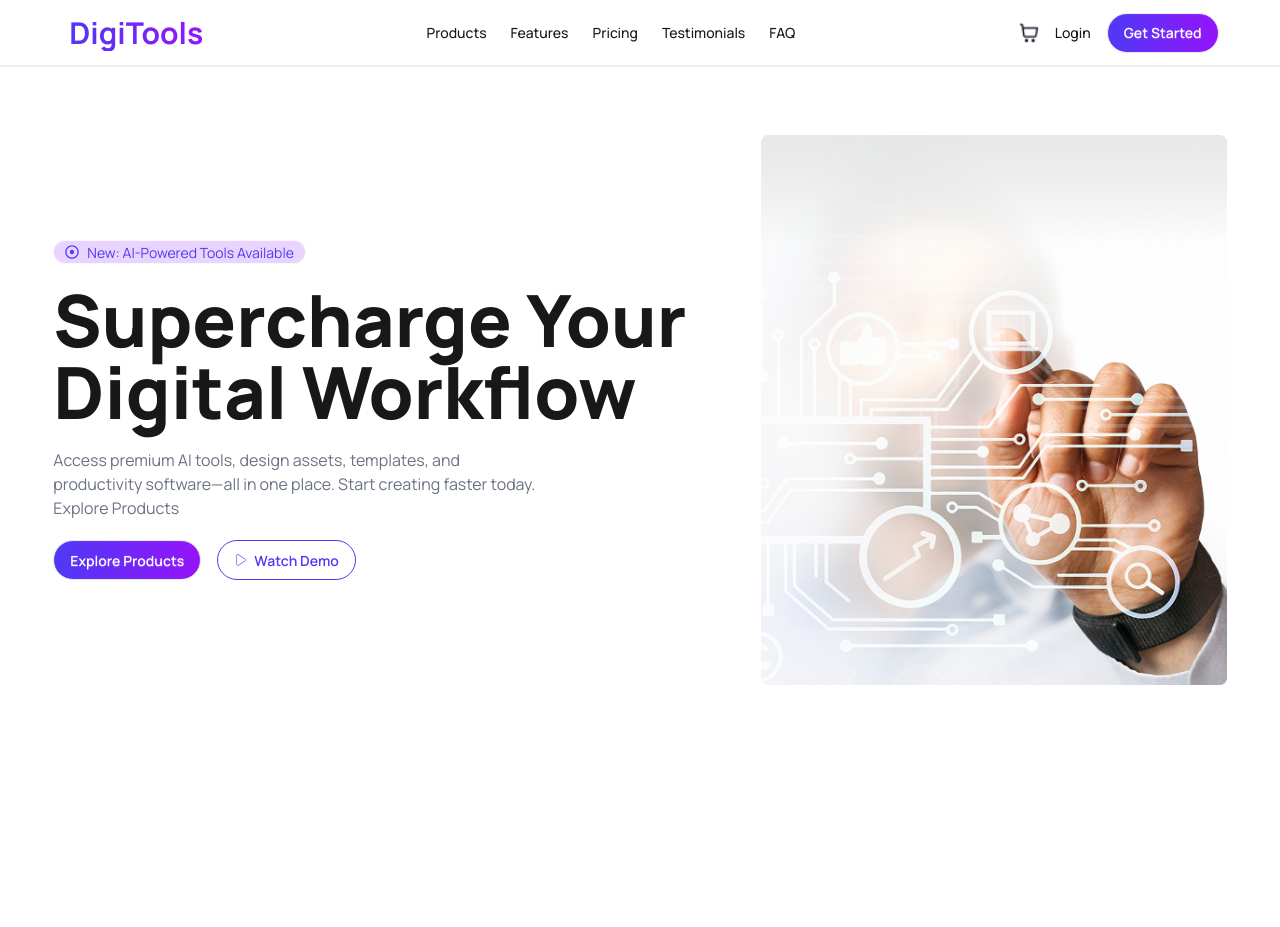
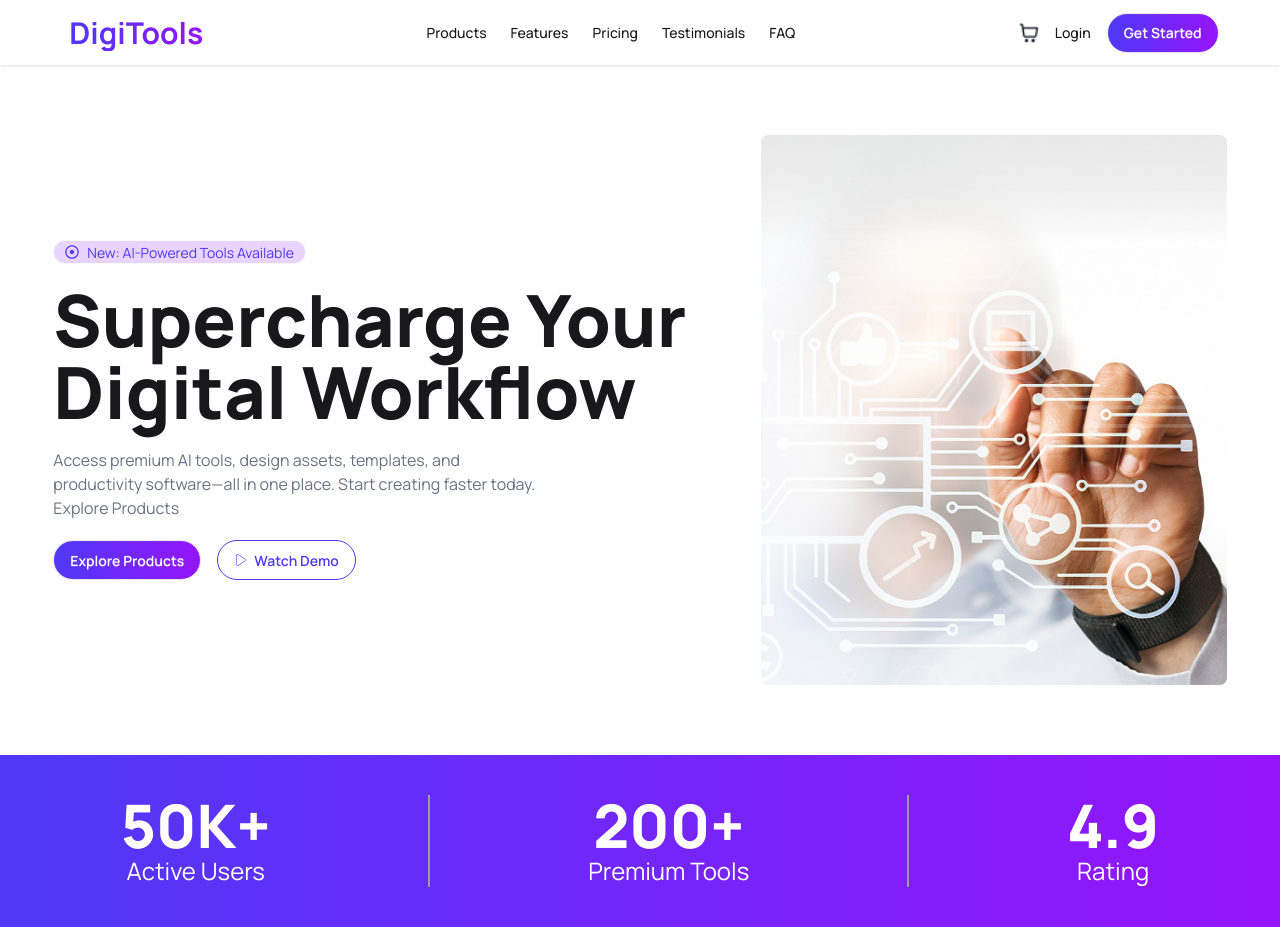
Before and after one commit to ashik-creates/B13-A06, a React (Vite) app: page / in a window 1280 px wide. Before the commit the page ends 800 px from the top, so only its background shows below. Built offline with nearby package versions, Linux system fonts and the light colour scheme.

Commit message:
added stats section

```diff
--- a/src/App.jsx
+++ b/src/App.jsx
@@ -1,5 +1,6 @@
 import './App.css'
 import Banner from './components/Banner/Banner'
+import Stats from './components/Statas/Stats'
 import NavBar from './components/NavBar/NavBar'
 
 function App() {
@@ -9,6 +10,7 @@ function App() {
     <>
       <NavBar></NavBar>
       <Banner></Banner>
+      <Stats></Stats>
     </>
   )
 }
--- a/src/components/Banner/Banner.jsx
+++ b/src/components/Banner/Banner.jsx
@@ -6,7 +6,7 @@ const Banner = () => {
   return (
     <div className="max-w-[95%] md:w-11/12 mx-auto min-h-162.5 flex items-center justify-center mt-5">
       <div className="flex flex-col md:grid md:grid-cols-12 items-center gap-10">
-        <div className="text-center md:text-start col-span-1 items-center md:items-start md:col-span-7 justify-center flex flex-col gap-5">
+        <div className="text-center md:text-start col-span-1 items-center md:items-start md:col-span-7 justify-center flex flex-col gap-5 flex-1">
           <div className="badge bg-purple-200 text-[#4F39F6] rounded-full max-[300px]:hidden">
             <FaRegDotCircle></FaRegDotCircle> New: AI-Powered Tools Available
           </div>
@@ -23,8 +23,8 @@ const Banner = () => {
             </button>
           </div>
         </div>
-        <div className="col-span-1 md:col-span-5 w-full max-[768px]:h-100">
-          <img src={bannerImg} alt="banner image" className="w-full overflow-hidden"/>
+        <div className="col-span-1 md:col-span-5">
+          <img src={bannerImg} alt="banner image" className="w-full h-full  object-cover overflow-hidden"/>
         </div>
       </div>
     </div>
--- /dev/null
+++ b/src/components/Statas/Stats.jsx
@@ -0,0 +1,28 @@
+const Stats = () => {
+  return (
+    <div className="mt-5 py-10 linear-gr-bg">
+      <div className="w-11/12 mx-auto flex flex-col sm:flex-row justify-around items-center text-white">
+        <div className="text-center">
+          <h2 className="text-6xl font-extrabold">50K+</h2>
+          <p className="text-2xl">Active Users</p>
+        </div>
+
+        <div className="divider sm:divider-horizontal before:bg-[#a09b9b] after:bg-[#a09b9b]"></div>
+
+        <div className="text-center">
+          <h2 className="text-6xl font-extrabold">200+</h2>
+          <p className="text-2xl">Premium Tools</p>
+        </div>
+
+        <div className="divider sm:divider-horizontal before:bg-[#a09b9b] after:bg-[#a09b9b]"></div>
+
+        <div className="text-center">
+          <h2 className="text-6xl font-extrabold">4.9</h2>
+          <p className="text-2xl">Rating</p>
+        </div>
+      </div>
+    </div>
+  );
+};
+
+export default Stats;
```
